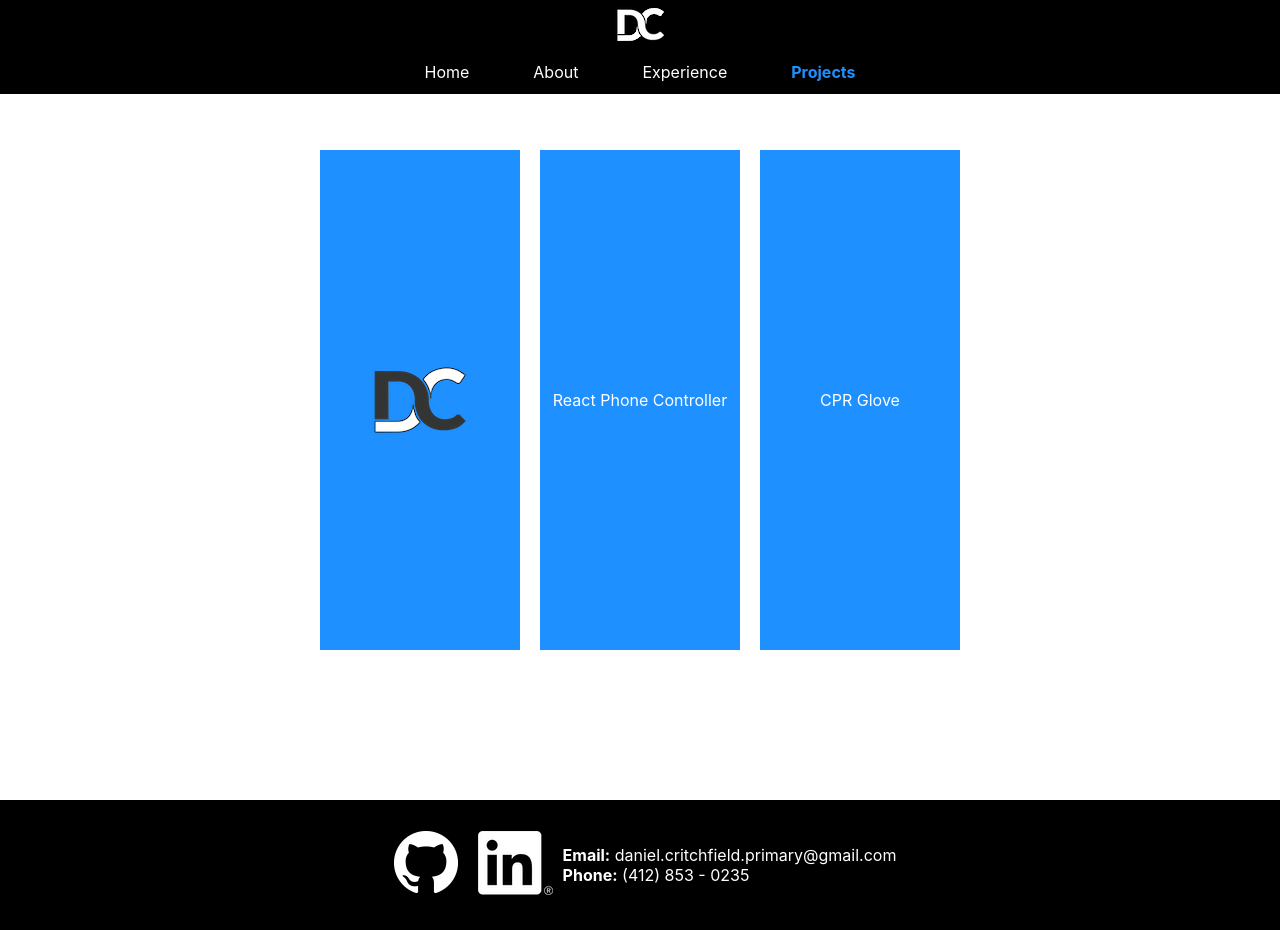
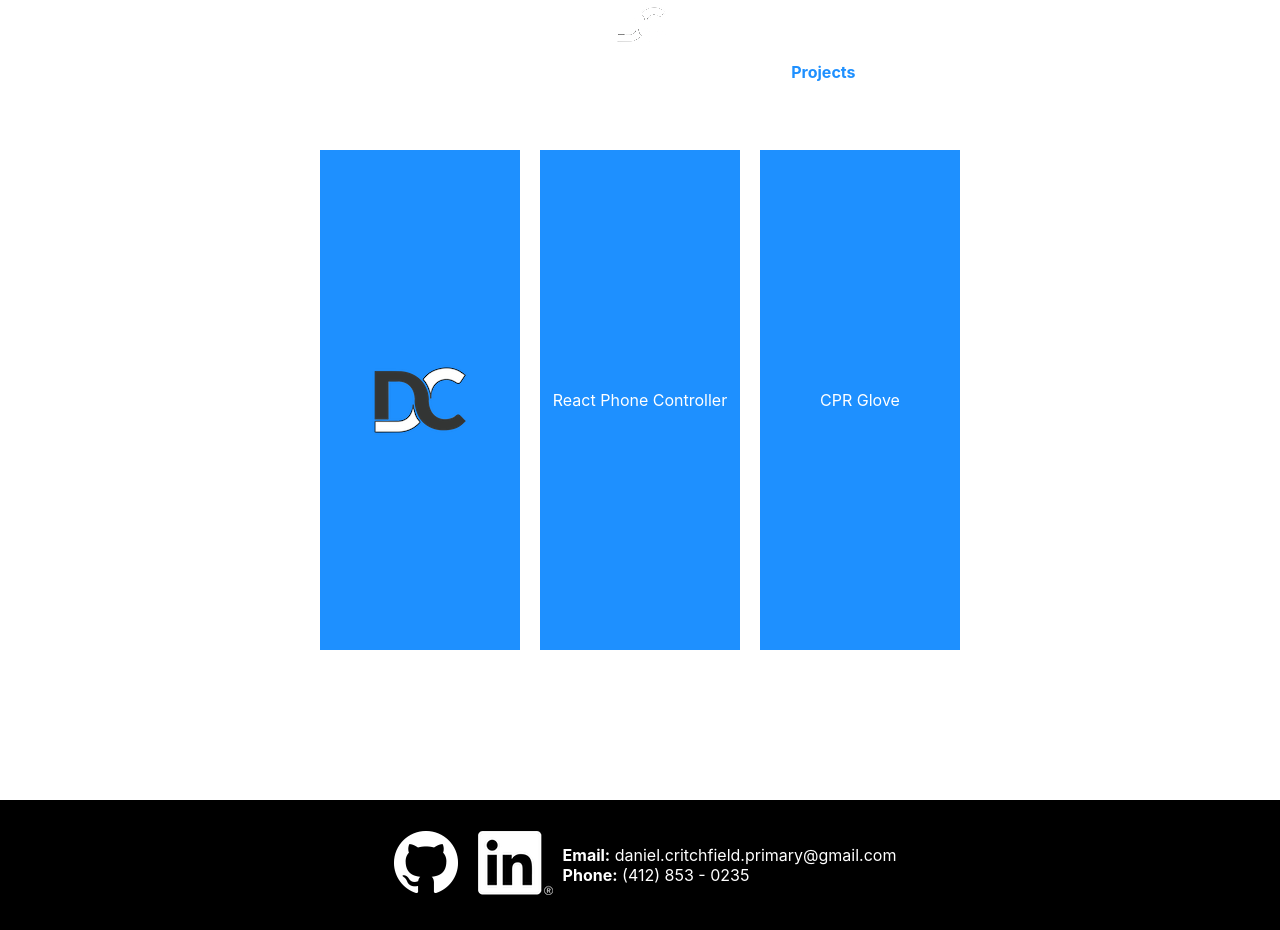
Before and after one commit to danielcritchfield95/personalwebsite, a React (Create React App) app: page /projects in a window 1280 px wide. Built offline with nearby package versions, Linux system fonts and the light colour scheme.

Commit message:
fixed timeout issue with text typing

```diff
--- a/src/home/home.js
+++ b/src/home/home.js
@@ -34,7 +34,7 @@ class Home extends Component {
         ];
 
         this.state = {
-            renderText: false,
+            renderText: true,
             deleteText: false,
             i: 0,
             j: 0,
@@ -52,6 +52,8 @@ class Home extends Component {
         let paragraph = this.state.paragraph;
         let i = this.state.i;
         let j = this.state.j;
+
+        this.typing = setTimeout(() => {
 
             if (renderText) {
                 if (!deleteText) {
@@ -80,7 +82,6 @@ class Home extends Component {
                 text = paragraph.join("");
             }
 
-        this.typing = setTimeout(() => {
             this.setState({
                 renderText: renderText,
                 deleteText: deleteText,
@@ -92,9 +93,10 @@ class Home extends Component {
             if (changingContent !== null && changingContent !== undefined) {
                 changingContent.innerHTML = text;
             }
+
+            renderText = !renderText;
         }, 100);
 
-        renderText = !renderText;
     }
 
     componentWillUnmount() {
--- a/src/navbar/navbar.css
+++ b/src/navbar/navbar.css
@@ -49,7 +49,6 @@
 }
 
 .ActiveLink {
-    pointer-events: none;
     color: dodgerblue !important;
     font-weight: bold !important;
     cursor: pointer;
--- a/src/navbar/navbar.js
+++ b/src/navbar/navbar.js
@@ -20,8 +20,11 @@ class Navbar extends Component {
     constructor(props) {
         super(props);
 
+        this.navRef = React.createRef();
+
         this.state = {
             dropDownActive: false,
+            atTop: true
         };
     }
 
@@ -51,6 +54,22 @@ class Navbar extends Component {
 
     componentDidMount() {
         window.addEventListener("resize", this.updateNavItems);
+        window.addEventListener("scroll", this.onScroll);
+
+        if (this.state.atTop) {
+            this.navRef.current.style.backgroundColor='transparent';
+        } else {
+            this.navRef.current.style.backgroundColor='black';
+        }
+    }
+
+    onScroll = () => {
+        //console.log(window.scrollY);
+        if (window.scrollY < 10) {
+            this.setState({atTop: true});
+        } else {
+            this.setState({atTop: false});
+        }
     }
 
     notFound() {
@@ -66,8 +85,8 @@ class Navbar extends Component {
     render() {
         return (
             <Router>
-                <nav id='navbar'>
-                    <img className="Logo" src={logo} alt='My Logo' onClick={this.handleLogoClick}/>
+                <nav id='navbar' ref={this.navRef}>
+                    <NavLink exact={true} to='/'><img className="Logo" src={logo} alt='My Logo' onClick={this.handleLogoClick}/></NavLink>
                     <ul id='navItems'>
                         <li><NavLink exact={true} to='/' activeClassName='ActiveLink' >Home</NavLink></li>
                         <li><NavLink to='/about' activeClassName='ActiveLink' >About</NavLink></li>
```
Lines whose indentation alone changed are shown as unchanged.
